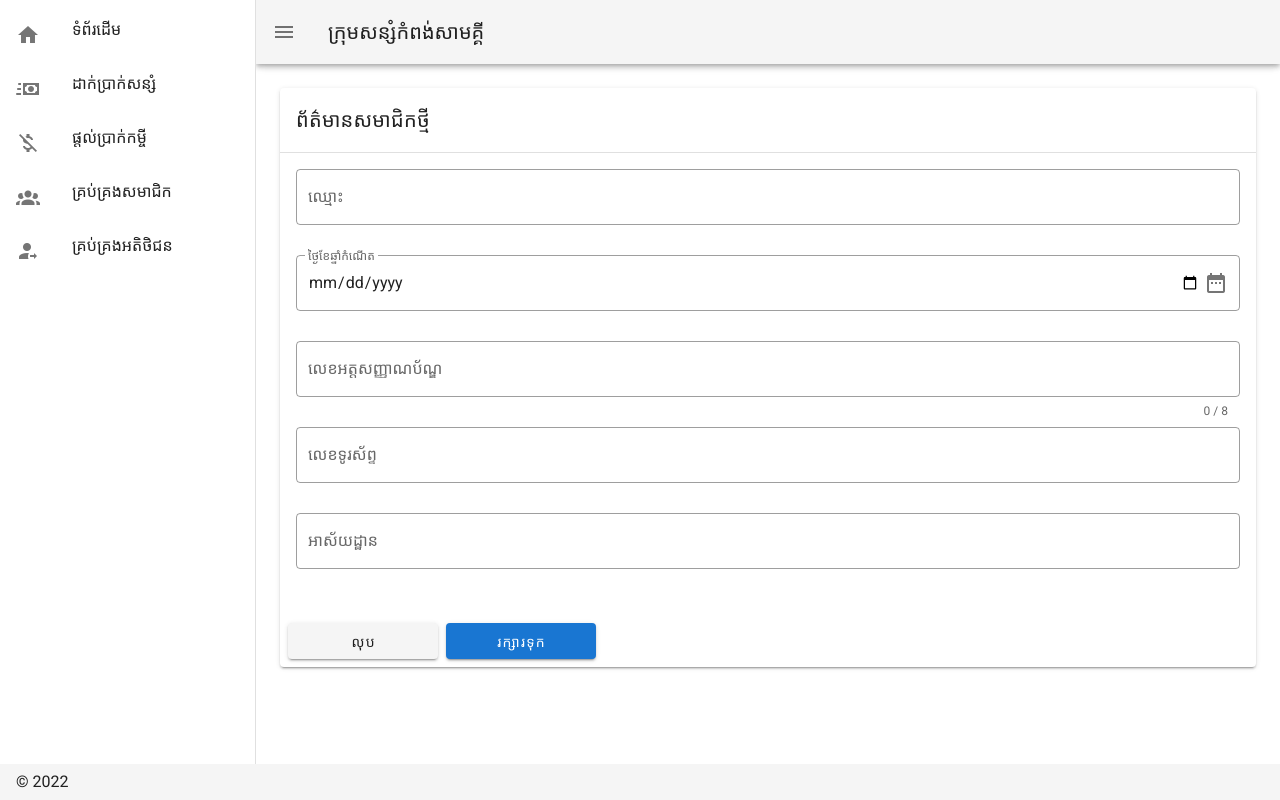
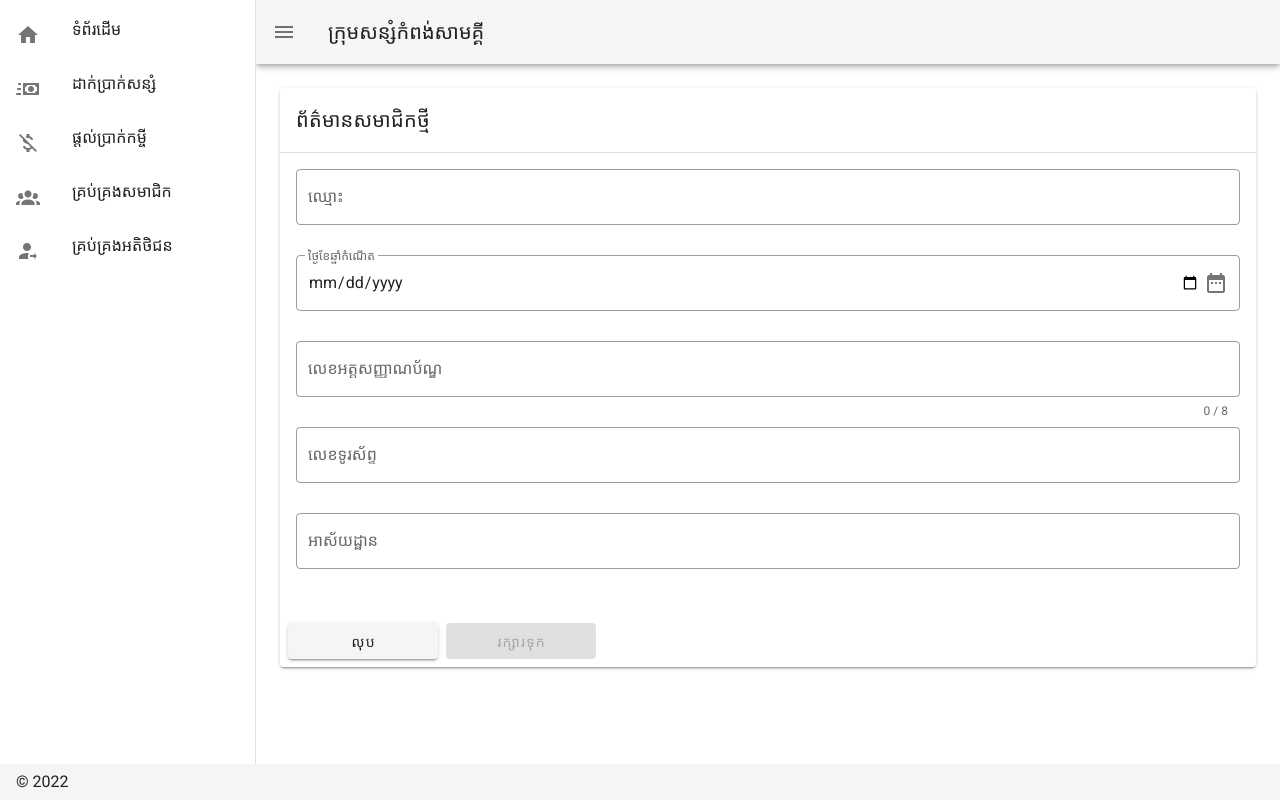
Before and after one commit to phann-phearoen/loan-front, a Nuxt app: page /members/new in a window 1280 px wide. Built offline with nearby package versions, Linux system fonts and the light colour scheme; sample sign-in values are in the browser's storage.

Commit message:
disable proceedForm if the form is invalid

```diff
--- a/pages/members/new.vue
+++ b/pages/members/new.vue
@@ -4,7 +4,7 @@
       <v-card-title>ព័ត៌មានសមាជិកថ្មី</v-card-title>
       <v-divider></v-divider>
       <v-card-text>
-        <v-form ref="form" lazy-validation>
+        <v-form ref="form" v-model="form" lazy-validation>
           <v-text-field
             label="ឈ្មោះ"
             outlined
@@ -50,6 +50,7 @@
           លុប
         </v-btn>
         <v-btn
+          :disabled="!formValid"
           min-width="150"
           color="primary"
           @click="proceedForm"
@@ -87,6 +88,7 @@
 export default {
   data() {
     return {
+      form: null,
       name: '',
       gender: null,
       dateOfBirth: null,
@@ -98,6 +100,21 @@ export default {
       idRules: [ v => !!v || 'ចាំបាច់ត្រូវបញ្ចូលទិន្ន័យ', v => v.length === 8 || 'លេខអត្តសញ្ញាណប័ណ្ឌ៨ខ្ទង់' ],
     }
   },
+  computed: {
+    formValid() {
+      if(
+        this.form &&
+        this.name !== '' &&
+        this.dateOfBirth !== null &&
+        this.nationalId !== '' &&
+        this.phone !== '' &&
+        this.address !== ''
+      ) {
+        return true
+      }
+      return false
+    },
+  },
   methods: {
     clearForm() {
       this.name = ''
@@ -108,7 +125,7 @@ export default {
       this.address = ''
     },
     proceedForm() {
-
+      console.log(this.form)
     },
   },
 }
```
